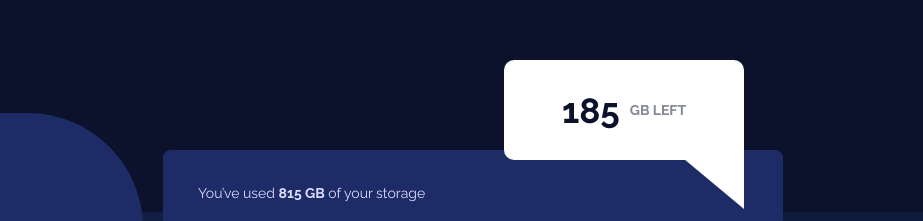
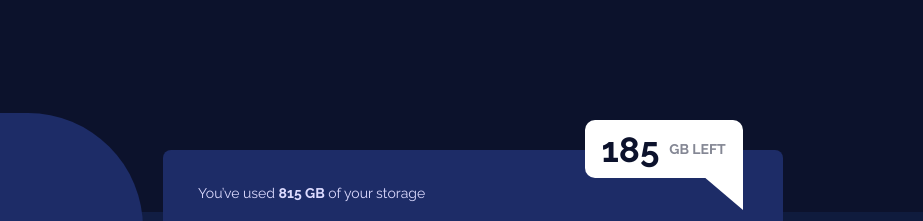
Before and after one commit to Talika-Bajaj/Fylo-Component, a plain HTML site: page index.html in a window 1280 px wide. Shown: the part 172-393 px from the top of the page, 357-1280 px from the left. Drawn offline with Linux system fonts and the light colour scheme.

Commit message:
Update styles

```diff
--- a/responsive.css
+++ b/responsive.css
@@ -27,31 +27,37 @@
     }
 
     .data-left {
-        left: 39%;
-        top: -90px;
-        width: 240px;
-        height: 100px;
+        left: 55%;
+        top: -30px;
+        width: 158px;
+        height: 58px;
+        padding: 14px 1px;
         border-bottom-right-radius: 0;
     }
 
     .data-left::after {
         position: absolute;
         content: '';
-        bottom: -49px;
+        bottom: -32px;
         right: 0;
-        /* border-right: 15px solid transparent; */
-        border-right: 60px solid white;
-        border-bottom: 50px solid transparent;
+        border-right: 40px solid white;
+        border-bottom: 34px solid transparent
     }
 }
 
+@media screen and (min-width: 930px ) {
+    .data-left {
+        left: 62%;
+    }
+
+}
 @media screen and (min-width: 1060px ) {
     .card {
         width: 1000px;
     }
 
     .data-left {
-        left: 55%;
+        left: 68%;
     }
 
 }
```
